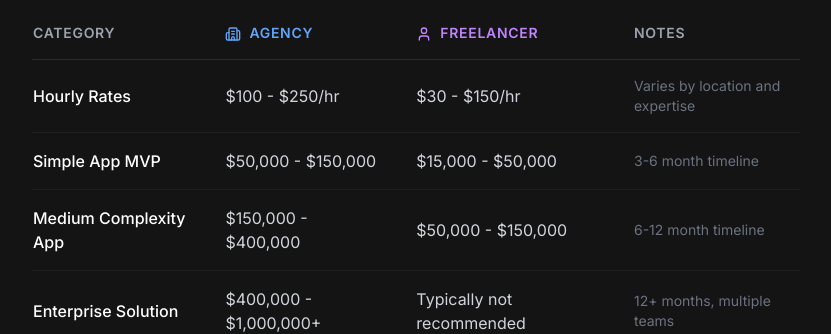
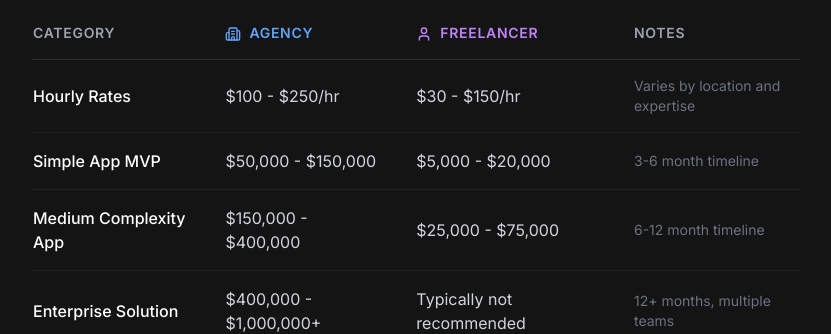
Before and after one commit to daneylpasha/rendernext, a Next.js app: page /compare/agency-vs-freelancer in a window 1280 px wide. Shown: the part 5420-5754 px from the top of the page, without its empty margins (304-1135 px from the left). Built offline with nearby package versions, Linux system fonts and the light colour scheme.

Commit message:
feat: pricing normalization

```diff
--- a/app/compare/agency-vs-freelancer/page.tsx
+++ b/app/compare/agency-vs-freelancer/page.tsx
@@ -244,13 +244,13 @@ const costComparison = [
   {
     category: "Simple App MVP",
     agency: "$50,000 - $150,000",
-    freelancer: "$15,000 - $50,000",
+    freelancer: "$5,000 - $20,000",
     notes: "3-6 month timeline",
   },
   {
     category: "Medium Complexity App",
     agency: "$150,000 - $400,000",
-    freelancer: "$50,000 - $150,000",
+    freelancer: "$25,000 - $75,000",
     notes: "6-12 month timeline",
   },
   {
--- a/app/services/mvp-development/page.tsx
+++ b/app/services/mvp-development/page.tsx
@@ -471,7 +471,7 @@ function PricingSection() {
               <div className="text-mustard text-sm font-medium uppercase tracking-wider mb-2">
                 Starting From
               </div>
-              <div className="text-6xl font-bold mb-2">$15,000</div>
+              <div className="text-6xl font-bold mb-2">$2,999</div>
               <div className="text-gray-400 mb-8">
                 6-12 weeks depending on complexity
               </div>
--- a/lib/blog-data.ts
+++ b/lib/blog-data.ts
@@ -373,12 +373,12 @@ But that's not helpful. So let's break down what actually drives costs and give
 
 ## The Short Answer
 
-For a quality mobile app in 2025:
+For a quality mobile app in 2026:
 
 | App Complexity | Price Range | Timeline |
 |----------------|-------------|----------|
-| Simple MVP | $15,000 - $30,000 | 4-6 weeks |
-| Medium Complexity | $30,000 - $75,000 | 8-12 weeks |
+| Simple MVP | $5,000 - $25,000 | 4-6 weeks |
+| Medium Complexity | $25,000 - $75,000 | 8-12 weeks |
 | Complex App | $75,000 - $150,000+ | 3-6 months |
 
 ## What Determines Cost?
```
